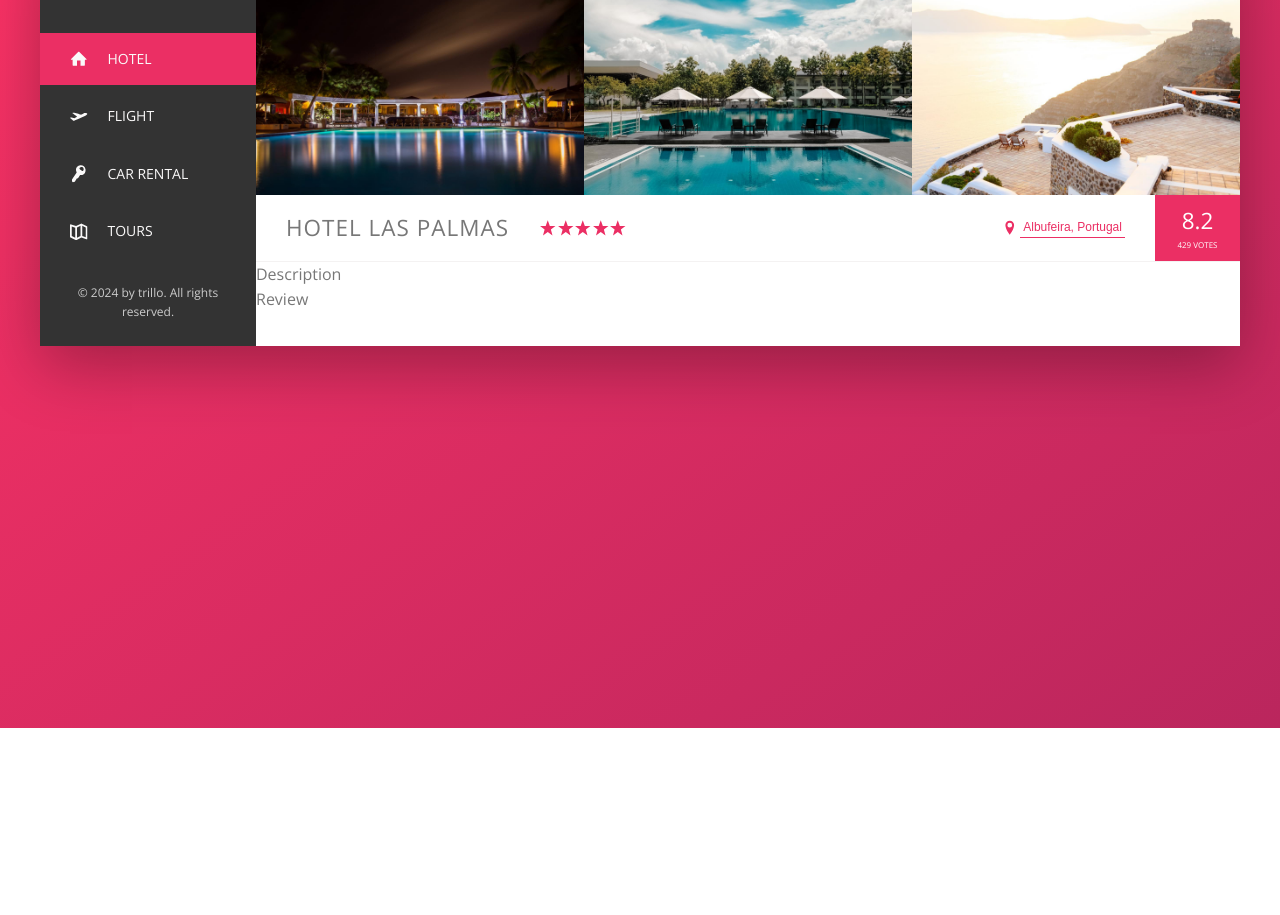
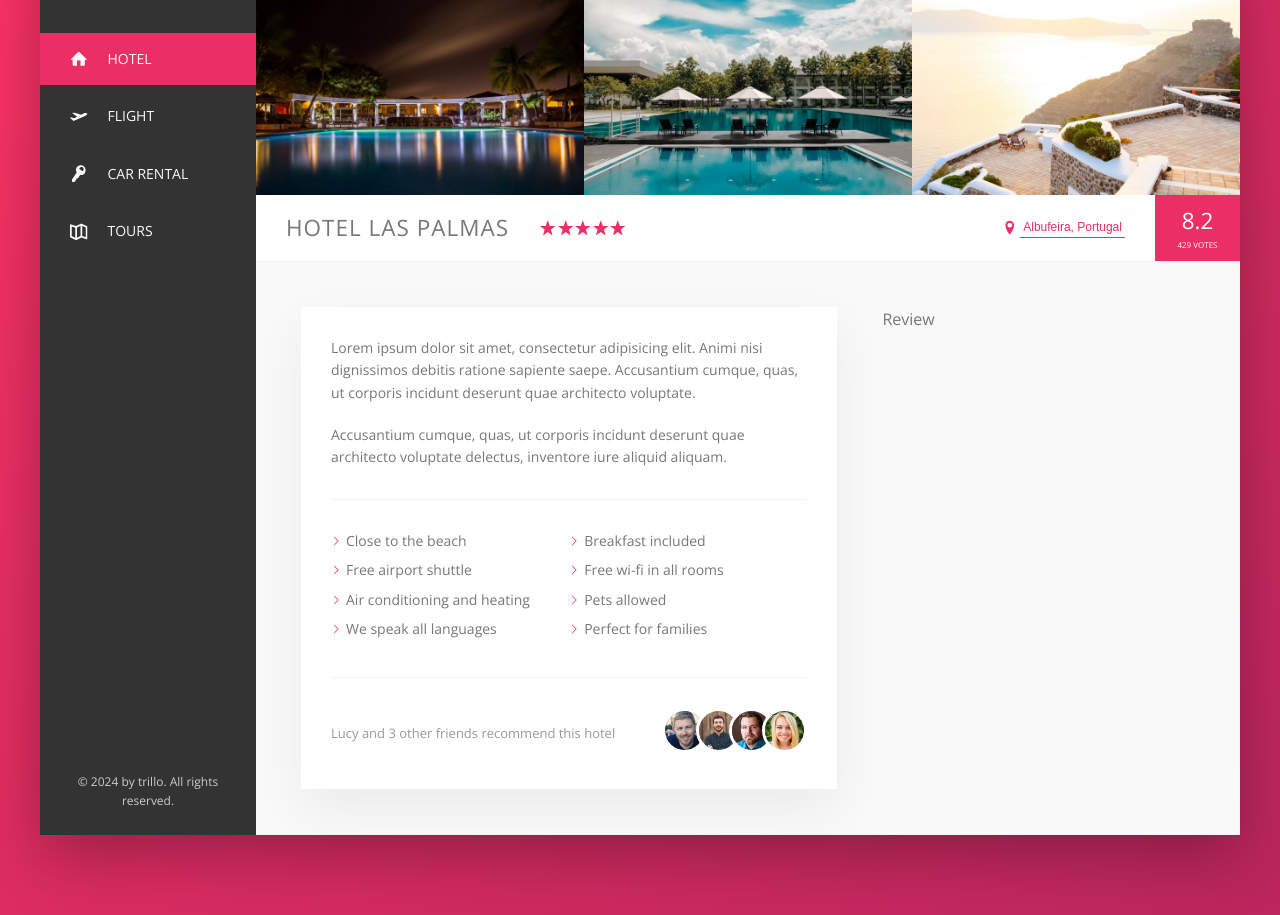
Before and after one commit to serhiikle/trillo, a website: page app/index.html in a window 1280 px wide. Shown: the part 152-1067 px from the top of the page. Before the commit the page ends 880 px from the top, so only its background shows below. Drawn offline with nearby package versions, Linux system fonts and the light colour scheme.

Commit message:
finish section description

```diff
--- a/app/index.html
+++ b/app/index.html
@@ -147,7 +147,35 @@
         </div>
         <!-- detail -->
         <div class="detail">
-          <div class="description">Description</div>
+          <div class="description">
+            <p class="description__text">
+              Lorem ipsum dolor sit amet, consectetur adipisicing elit. Animi nisi dignissimos debitis ratione sapiente saepe. Accusantium cumque, quas, ut corporis incidunt deserunt quae architecto voluptate.
+            </p>
+            <p class="description__text">
+              Accusantium cumque, quas, ut corporis incidunt deserunt quae architecto voluptate delectus, inventore iure aliquid aliquam.
+            </p>
+            <ul class="description__list">
+              <li class="description__item">Close to the beach</li>
+              <li class="description__item">Breakfast included</li>
+              <li class="description__item">Free airport shuttle</li>
+              <li class="description__item">Free wi-fi in all rooms</li>
+              <li class="description__item">Air conditioning and heating</li>
+              <li class="description__item">Pets allowed</li>
+              <li class="description__item">We speak all languages</li>
+              <li class="description__item">Perfect for families</li>
+            </ul>
+            <div class="description__recommend">
+              <p class="description__count">
+                Lucy and 3 other friends recommend this hotel
+              </p>
+              <div class="description__users">
+                <img src="images/user-3.jpg" alt="User 1" class="description__users-photo">
+                <img src="images/user-4.jpg" alt="User 2" class="description__users-photo">
+                <img src="images/user-5.jpg" alt="User 3" class="description__users-photo">
+                <img src="images/user-6.jpg" alt="User 4" class="description__users-photo">
+              </div>
+            </div>
+          </div>
           <div class="review">Review</div>
         </div>
       </main>
--- /dev/null
+++ b/app/scss/_description.scss
@@ -0,0 +1,67 @@
+.description {
+  flex: 0 0 60%;
+  background-color: $whiteColor;
+  @include shadow(0, 2rem, 5rem, rgba(0, 0, 0, .06));
+  padding: 3rem;
+  font-size: 1.4rem;
+
+  &__text {
+    &:not(:last-of-type) {
+      margin-bottom: 2rem;
+    }
+  }
+
+  &__list {
+    margin: 3rem 0;
+    padding: 3rem 0;
+    border-top: 1px solid $greyColor;
+    border-bottom: 1px solid $greyColor;
+    display: flex;
+    flex-wrap: wrap;
+  }
+
+  &__item {
+    flex: 0 0 50%;
+    margin-bottom: .7rem;
+    position: relative;
+    padding-left: 1.5rem;
+
+    &:before {
+      content: '';
+      display: block;
+      position: absolute;
+      width: 1rem;
+      height: 1rem;
+      top: .6rem;
+      left: 0;
+      background-color: $primaryColorDark;
+      mask-image: url("../images/chevron-thin-right.svg");
+      mask-size: cover;
+      //background-image: url(../images/chevron-thin-right.svg);
+      //background-repeat: no-repeat;
+      //background-position: center center;
+    }
+  }
+
+  &__recommend {
+    font-size: 1.3rem;
+    color: $greyColorDark;
+    display: flex;
+    justify-content: space-between;
+    align-items: center;
+  }
+
+  &__users {
+    &-photo {
+      width: 4.5rem;
+      height: 4.5rem;
+      border-radius: 50%;
+      display: inline-block;
+      border: 3px solid $whiteColor;
+
+      &:not(:last-child) {
+        margin-right: -1.5rem;
+      }
+    }
+  }
+}
--- a/app/scss/_global.scss
+++ b/app/scss/_global.scss
@@ -37,12 +37,6 @@ img {
   display: block;
 }
 
-p {
-  &:not(:last-child) {
-    margin-bottom: 3rem;
-  }
-}
-
 .container {
   max-width: 120rem;
   margin: 8rem auto;
@@ -53,3 +47,11 @@ p {
 .content {
   display: flex;
 }
+
+.detail {
+  display: flex;
+  gap: 4.5rem;
+  padding: 4.5rem;
+  background-color: $mainBgColor;
+  border-bottom: 1px solid $greyColor;
+}
--- /dev/null
+++ b/app/scss/_review.scss
@@ -0,0 +1,3 @@
+.review {
+  flex: 1;
+}
--- a/app/scss/style.scss
+++ b/app/scss/style.scss
@@ -7,6 +7,8 @@
 @import "header";
 @import "sidebar";
 @import "hotel";
+@import "description";
+@import "review";
 
 @import "footer";
 
```
Also changed, not shown: app/pages/index.html (+29 -1 lines), app/css/style.min.css.
